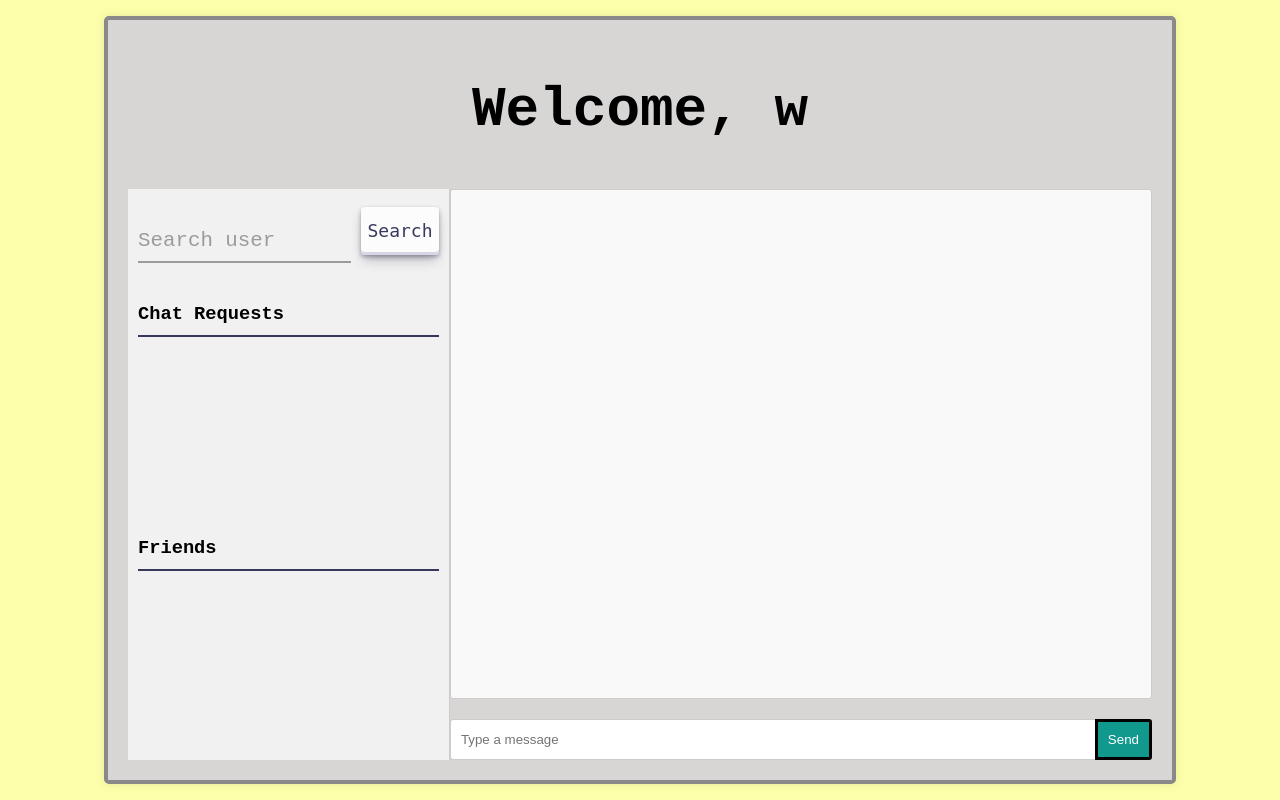
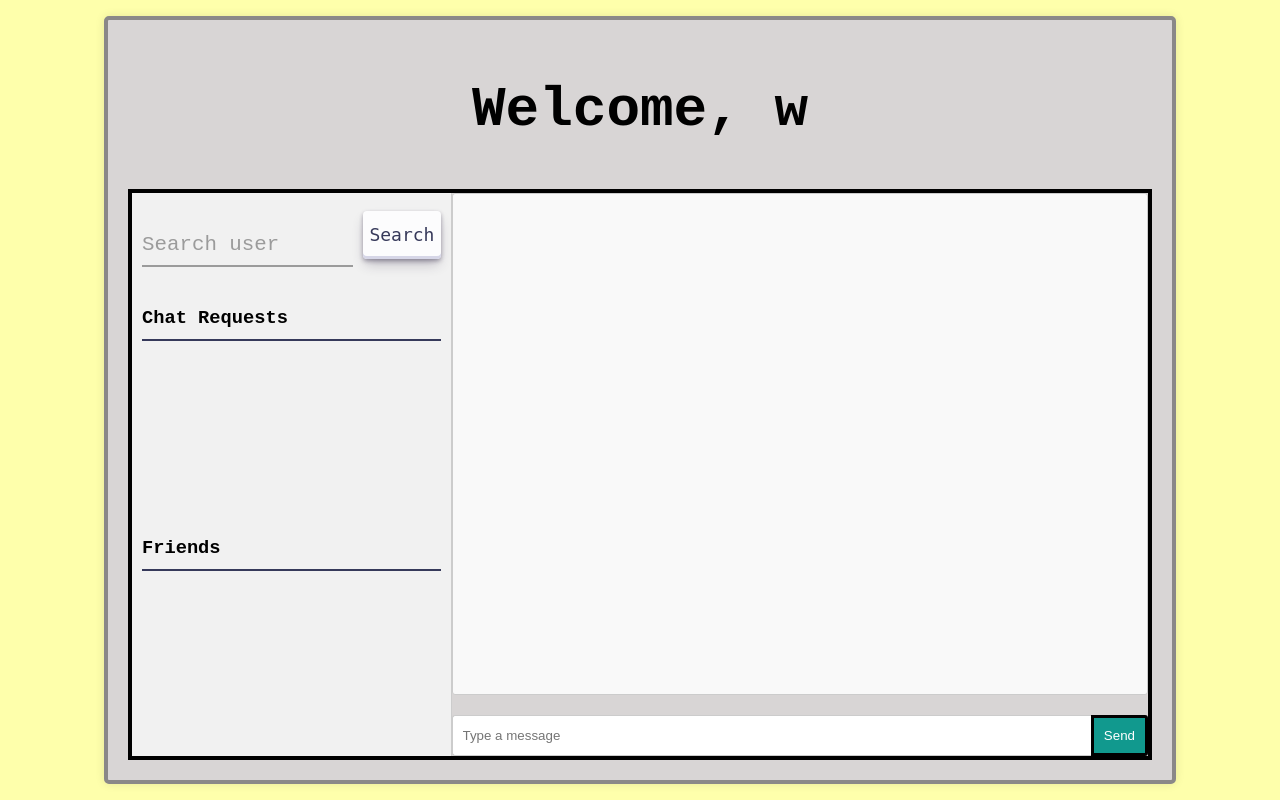
Before and after one commit to romacw1484/retro-chat-app, a Flask app: page /chat in a window 1280 px wide. Run offline with Flask 2, Linux system fonts and the light colour scheme; a user stored in the database is signed in; data that the repository does not hold is empty; some libraries are stand-ins or nearby versions.

Commit message:
Manual border fixes

```diff
--- a/static/css/chat.css
+++ b/static/css/chat.css
@@ -32,6 +32,7 @@ body {
 .chat-main {
     display: flex;
     flex: 1;
+    border: 4px solid #000000;
 }
 
 .chat-sidebar {
```
